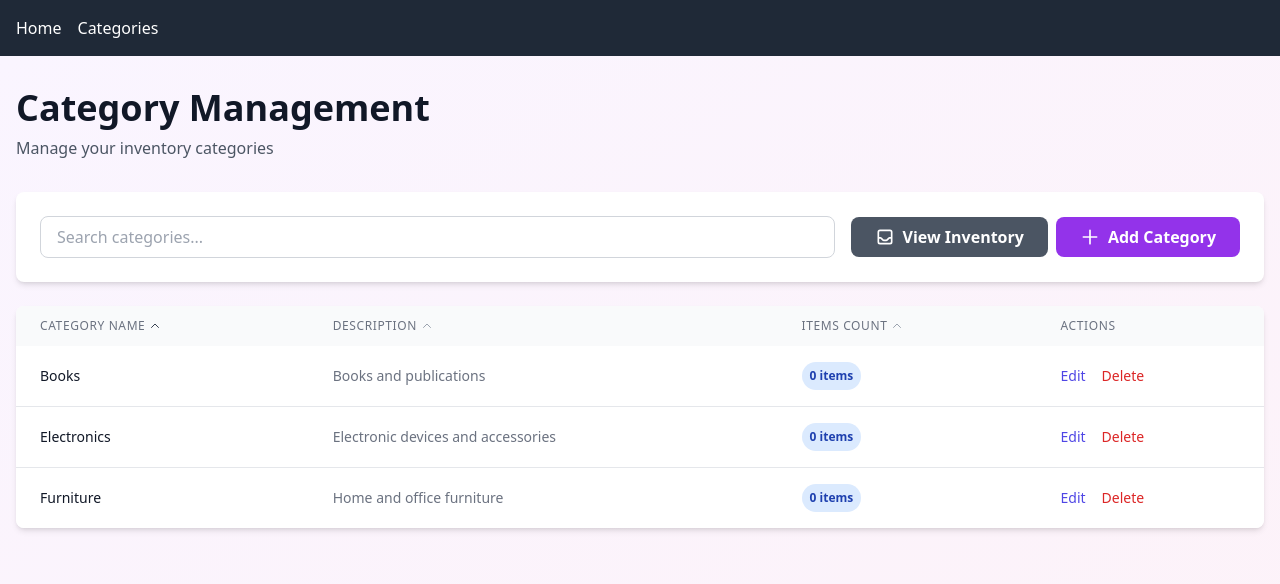
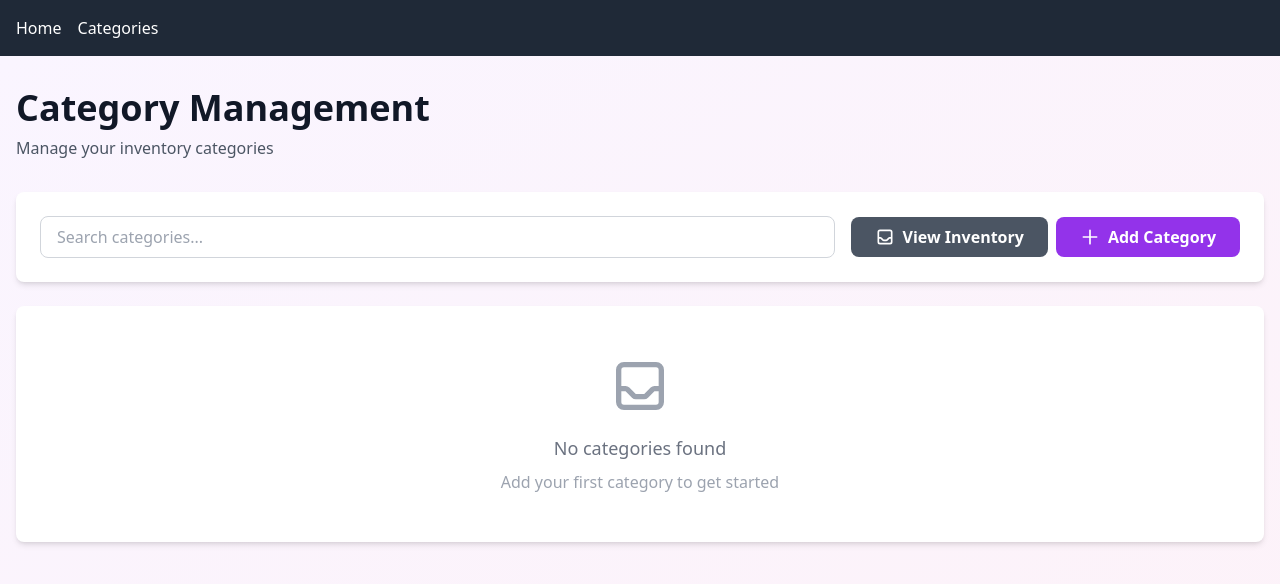
Before and after one commit to RapRy/inventory-localstorage-vue, a Vue app: page /categories in a window 1280 px wide. Shown: the top 584 px of the page. Built offline with nearby package versions, Linux system fonts and the light colour scheme.

Commit message:
localstorage feature on categories

```diff
--- a/src/components/category/CategoryForm.vue
+++ b/src/components/category/CategoryForm.vue
@@ -65,6 +65,7 @@
 
 <script setup>
 import { ref, onMounted } from 'vue'
+import { CATEGORY_STORAGE_KEY } from '@/constant'
 
 const props = defineProps({
   editingCategory: {
@@ -111,5 +112,6 @@ const handleSubmit = () => {
     ...formData.value,
   })
   resetForm()
+  closeForm()
 }
 </script>
--- a/src/constant.js
+++ b/src/constant.js
@@ -1,3 +1,2 @@
 export const STORAGE_KEY = 'inventory-items'
 export const CATEGORY_STORAGE_KEY = 'inventory-categories'
-export const DEFAULT_CATEGORIES = ['Electronics', 'Clothing', 'Books', 'Home & Kitchen', 'Sports']
--- a/src/views/CategoryView.vue
+++ b/src/views/CategoryView.vue
@@ -46,17 +46,25 @@
 </template>
 
 <script setup>
-import { ref, computed } from 'vue'
+import { ref, computed, onMounted } from 'vue'
+import { CATEGORY_STORAGE_KEY } from '@/constant'
 import DeleteModal from '@/components/DeleteModal.vue'
 import CategoryForm from '@/components/category/CategoryForm.vue'
 import TableList from '@/components/category/TableList.vue'
 import CategoryControls from '@/components/category/CategoryControls.vue'
 
-const categories = ref([
-  { id: 1, name: 'Electronics', description: 'Electronic devices and accessories' },
-  { id: 2, name: 'Furniture', description: 'Home and office furniture' },
-  { id: 3, name: 'Books', description: 'Books and publications' },
-])
+const categories = ref([])
+
+onMounted(() => {
+  loadCategories()
+})
+
+const loadCategories = () => {
+  const storedCategories = localStorage.getItem(CATEGORY_STORAGE_KEY)
+  if (storedCategories) {
+    categories.value = JSON.parse(storedCategories)
+  }
+}
 
 const isFormOpen = ref(false)
 const editingCategory = ref(null)
@@ -91,7 +99,12 @@ const handleDeleteCategoryConfirm = (modal, id, name = '') => {
 
 const handleDelete = (id) => {
   categories.value = categories.value.filter((category) => category.id !== id)
-  handleDeleteCategoryConfirm(false, null, '')
+  localStorage.setItem(CATEGORY_STORAGE_KEY, JSON.stringify(categories.value))
+  deleteConfirm.value = {
+    modal: false,
+    id: null,
+    name: '',
+  }
 }
 
 const handleSaveCategory = (categoryData) => {
@@ -104,6 +117,7 @@ const handleSaveCategory = (categoryData) => {
       ...categoryData,
     })
   }
+  localStorage.setItem(CATEGORY_STORAGE_KEY, JSON.stringify(categories.value))
   handleCloseForm()
 }
 
```
